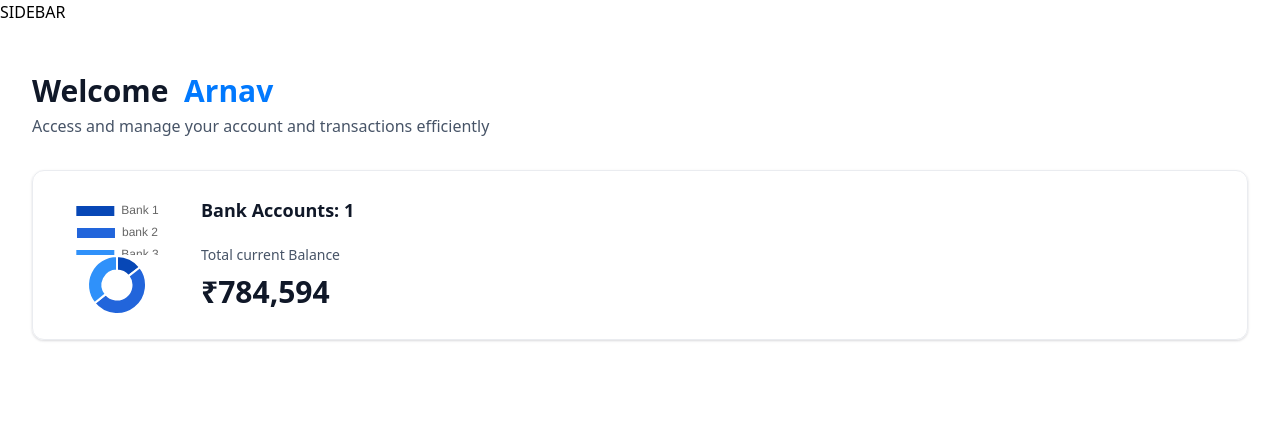
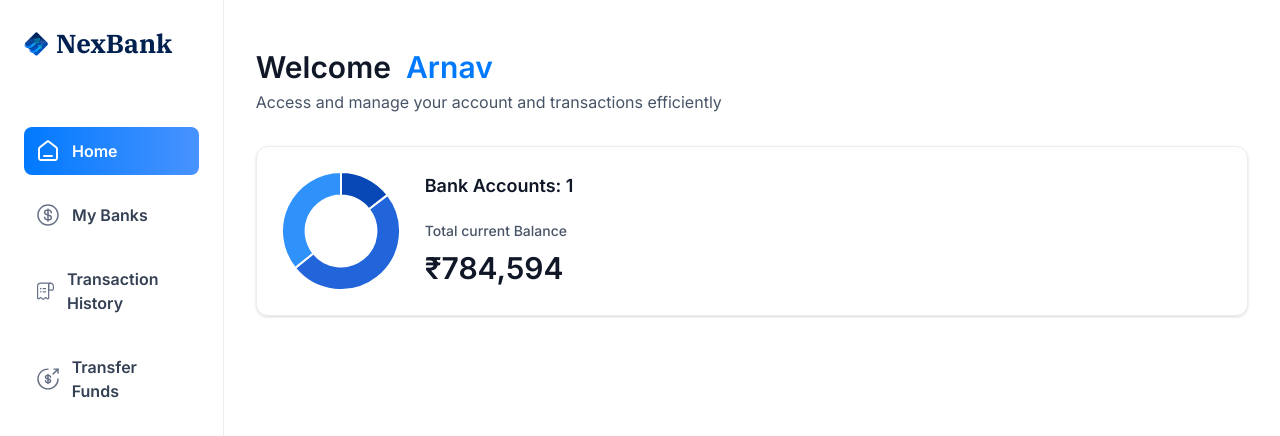
Before and after one commit to arnav2802/minorproject, a Next.js app: page / in a window 1280 px wide. Shown: the top 436 px of the page. Built offline with nearby package versions, Linux system fonts and the light colour scheme.

Commit message:
modified files

```diff
--- a/app/(root)/layout.tsx
+++ b/app/(root)/layout.tsx
@@ -1,13 +1,27 @@
+import MobileNav from "@/components/MobileNav";
+import Sidebar from "@/components/Sidebar";
+import Image from 'next/image'
 
 export default function RootLayout({
   children,
 }: Readonly<{
   children: React.ReactNode;
 }>) {
+
+  const loggedIn = {firstname: 'Arnav' , lastName: 'Sharma'};
   return (
-    <main>
-        SIDEBAR
-        {children}
+    <main className="flex h-screen w-full font-inter">
+      <Sidebar user={loggedIn} />
+      <div className="root-layout">
+        <Image src="/icons/logo.svg"
+        width={30} height={30} alt="logo"/>
+        <div>
+          <MobileNav user = {loggedIn}/>
+        </div>
+
+      </div>
+      {children}
+
     </main>
   );
 }
--- a/components/DoughnutChart.tsx
+++ b/components/DoughnutChart.tsx
@@ -13,7 +13,17 @@
         labels: ['Bank 1','bank 2','Bank 3']
     }
   return (
-    <Doughnut data={data} />
+    <Doughnut data={data}
+    options={{
+      cutout : '60%',
+      plugins:{
+        legend:{
+          display: false
+        }
+
+      }
+
+    }} />
   )
 }
 
--- /dev/null
+++ b/components/MobileNav.tsx
@@ -0,0 +1,31 @@
+import React from 'react'
+import {
+    Sheet,
+    SheetContent,
+    SheetDescription,
+    SheetHeader,
+    SheetTitle,
+    SheetTrigger,
+  } from "@/components/ui/sheet"
+
+const MobileNav = ({ user }: MobileNavProps) => {
+  return (
+    <section className='w-full max-w-[264px]'>
+        <Sheet>
+  <SheetTrigger>Open</SheetTrigger>
+  <SheetContent>
+    <SheetHeader>
+      <SheetTitle>Are you absolutely sure?</SheetTitle>
+      <SheetDescription>
+        This action cannot be undone. This will permanently delete your account
+        and remove your data from our servers.
+      </SheetDescription>
+    </SheetHeader>
+  </SheetContent>
+</Sheet>
+
+    </section>
+  )
+}
+
+export default MobileNav
--- /dev/null
+++ b/components/Sidebar.tsx
@@ -0,0 +1,58 @@
+'use client'
+
+import { sidebarLinks } from '@/constants'
+import { cn } from '@/lib/utils'
+import Image from 'next/image'
+import Link from 'next/link'
+import { usePathname } from 'next/navigation'
+
+const Sidebar = ({ user }: SiderbarProps) => {
+  const pathname = usePathname();
+
+  return (
+    <section className="sidebar">
+      <nav className="flex flex-col gap-4">
+        <Link href="/" className="mb-12 cursor-pointer flex items-center gap-2">
+          <Image
+            src="/icons/logo.svg"
+            width={34}
+            height={34}
+            alt="NexBank logo"
+            className="size-[24px] max-xl:size-14"
+          />
+          <h1 className="sidebar-logo">NexBank</h1>
+        </Link>
+
+        {sidebarLinks.map((item) => {
+          const isActive = pathname === item.route || pathname.startsWith(`${item.route}/`)
+
+          return (
+            <Link href={item.route} key={item.label}
+              className={cn('sidebar-link', { 'bg-bank-gradient': isActive })}
+            >
+              <div className="relative size-6">
+                <Image
+                  src={item.imgURL}
+                  alt={item.label}
+                  fill
+                  className={cn({
+                    'brightness-[3] invert-0': isActive
+                  })}
+                />
+              </div>
+              <p className={cn("sidebar-label", { "!text-white": isActive })}>
+                {item.label}
+              </p>
+            </Link>
+          )
+        })}
+
+
+      </nav>
+
+
+    </section>
+  )
+}
+
+export default Sidebar
--- a/components/TotalBalanceBox.tsx
+++ b/components/TotalBalanceBox.tsx
@@ -19,9 +19,9 @@
               Total current Balance
             </p>
 
-            <p className="total-balance-amount flex-center gap-2">
+            <div className="total-balance-amount flex-center gap-2">
               <AnimatedCounter amount={totalCurrentBalance}/>
-            </p>
+            </div>
 
           </div>
 
--- /dev/null
+++ b/components/ui/sheet.tsx
@@ -0,0 +1,140 @@
+"use client"
+
+import * as React from "react"
+import * as SheetPrimitive from "@radix-ui/react-dialog"
+import { cva, type VariantProps } from "class-variance-authority"
+import { X } from "lucide-react"
+
+import { cn } from "@/lib/utils"
+
+const Sheet = SheetPrimitive.Root
+
+const SheetTrigger = SheetPrimitive.Trigger
+
+const SheetClose = SheetPrimitive.Close
+
+const SheetPortal = SheetPrimitive.Portal
+
+const SheetOverlay = React.forwardRef<
+  React.ElementRef<typeof SheetPrimitive.Overlay>,
+  React.ComponentPropsWithoutRef<typeof SheetPrimitive.Overlay>
+>(({ className, ...props }, ref) => (
+  <SheetPrimitive.Overlay
+    className={cn(
+      "fixed inset-0 z-50 bg-black/80  data-[state=open]:animate-in data-[state=closed]:animate-out data-[state=closed]:fade-out-0 data-[state=open]:fade-in-0",
+      className
+    )}
+    {...props}
+    ref={ref}
+  />
+))
+SheetOverlay.displayName = SheetPrimitive.Overlay.displayName
+
+const sheetVariants = cva(
+  "fixed z-50 gap-4 bg-background p-6 shadow-lg transition ease-in-out data-[state=open]:animate-in data-[state=closed]:animate-out data-[state=closed]:duration-300 data-[state=open]:duration-500",
+  {
+    variants: {
+      side: {
+        top: "inset-x-0 top-0 border-b data-[state=closed]:slide-out-to-top data-[state=open]:slide-in-from-top",
+        bottom:
+          "inset-x-0 bottom-0 border-t data-[state=closed]:slide-out-to-bottom data-[state=open]:slide-in-from-bottom",
+        left: "inset-y-0 left-0 h-full w-3/4 border-r data-[state=closed]:slide-out-to-left data-[state=open]:slide-in-from-left sm:max-w-sm",
+        right:
+          "inset-y-0 right-0 h-full w-3/4  border-l data-[state=closed]:slide-out-to-right data-[state=open]:slide-in-from-right sm:max-w-sm",
+      },
+    },
+    defaultVariants: {
+      side: "right",
+    },
+  }
+)
+
+interface SheetContentProps
+  extends React.ComponentPropsWithoutRef<typeof SheetPrimitive.Content>,
+    VariantProps<typeof sheetVariants> {}
+
+const SheetContent = React.forwardRef<
+  React.ElementRef<typeof SheetPrimitive.Content>,
+  SheetContentProps
+>(({ side = "right", className, children, ...props }, ref) => (
+  <SheetPortal>
+    <SheetOverlay />
+    <SheetPrimitive.Content
+      ref={ref}
+      className={cn(sheetVariants({ side }), className)}
+      {...props}
+    >
+      {children}
+      <SheetPrimitive.Close className="absolute right-4 top-4 rounded-sm opacity-70 ring-offset-background transition-opacity hover:opacity-100 focus:outline-none focus:ring-2 focus:ring-ring focus:ring-offset-2 disabled:pointer-events-none data-[state=open]:bg-secondary">
+        <X className="h-4 w-4" />
+        <span className="sr-only">Close</span>
+      </SheetPrimitive.Close>
+    </SheetPrimitive.Content>
+  </SheetPortal>
+))
+SheetContent.displayName = SheetPrimitive.Content.displayName
+
+const SheetHeader = ({
+  className,
+  ...props
+}: React.HTMLAttributes<HTMLDivElement>) => (
+  <div
+    className={cn(
+      "flex flex-col space-y-2 text-center sm:text-left",
+      className
+    )}
+    {...props}
+  />
+)
+SheetHeader.displayName = "SheetHeader"
+
+const SheetFooter = ({
+  className,
+  ...props
+}: React.HTMLAttributes<HTMLDivElement>) => (
+  <div
+    className={cn(
+      "flex flex-col-reverse sm:flex-row sm:justify-end sm:space-x-2",
+      className
+    )}
+    {...props}
+  />
+)
+SheetFooter.displayName = "SheetFooter"
+
+const SheetTitle = React.forwardRef<
+  React.ElementRef<typeof SheetPrimitive.Title>,
+  React.ComponentPropsWithoutRef<typeof SheetPrimitive.Title>
+>(({ className, ...props }, ref) => (
+  <SheetPrimitive.Title
+    ref={ref}
+    className={cn("text-lg font-semibold text-foreground", className)}
+    {...props}
+  />
+))
+SheetTitle.displayName = SheetPrimitive.Title.displayName
+
+const SheetDescription = React.forwardRef<
+  React.ElementRef<typeof SheetPrimitive.Description>,
+  React.ComponentPropsWithoutRef<typeof SheetPrimitive.Description>
+>(({ className, ...props }, ref) => (
+  <SheetPrimitive.Description
+    ref={ref}
+    className={cn("text-sm text-muted-foreground", className)}
+    {...props}
+  />
+))
+SheetDescription.displayName = SheetPrimitive.Description.displayName
+
+export {
+  Sheet,
+  SheetPortal,
+  SheetOverlay,
+  SheetTrigger,
+  SheetClose,
+  SheetContent,
+  SheetHeader,
+  SheetFooter,
+  SheetTitle,
+  SheetDescription,
+}
--- a/package.json
+++ b/package.json
@@ -9,6 +9,7 @@
     "lint": "next lint"
   },
   "dependencies": {
+    "@radix-ui/react-dialog": "^1.1.2",
     "@radix-ui/react-slot": "^1.1.0",
     "chart.js": "^4.4.4",
     "class-variance-authority": "^0.7.0",
```
Also changed, not shown: 1 other file (tests, documents, lock files or other folders).
